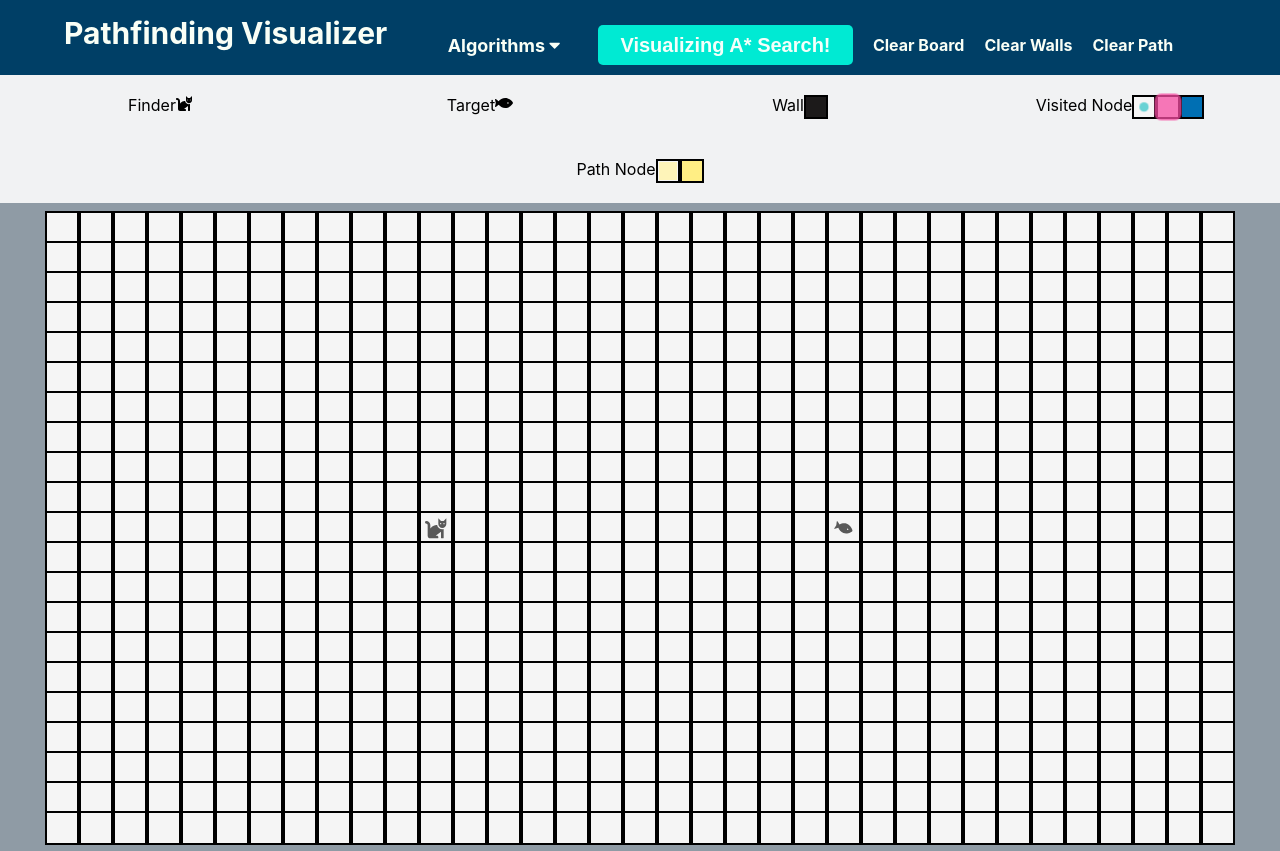
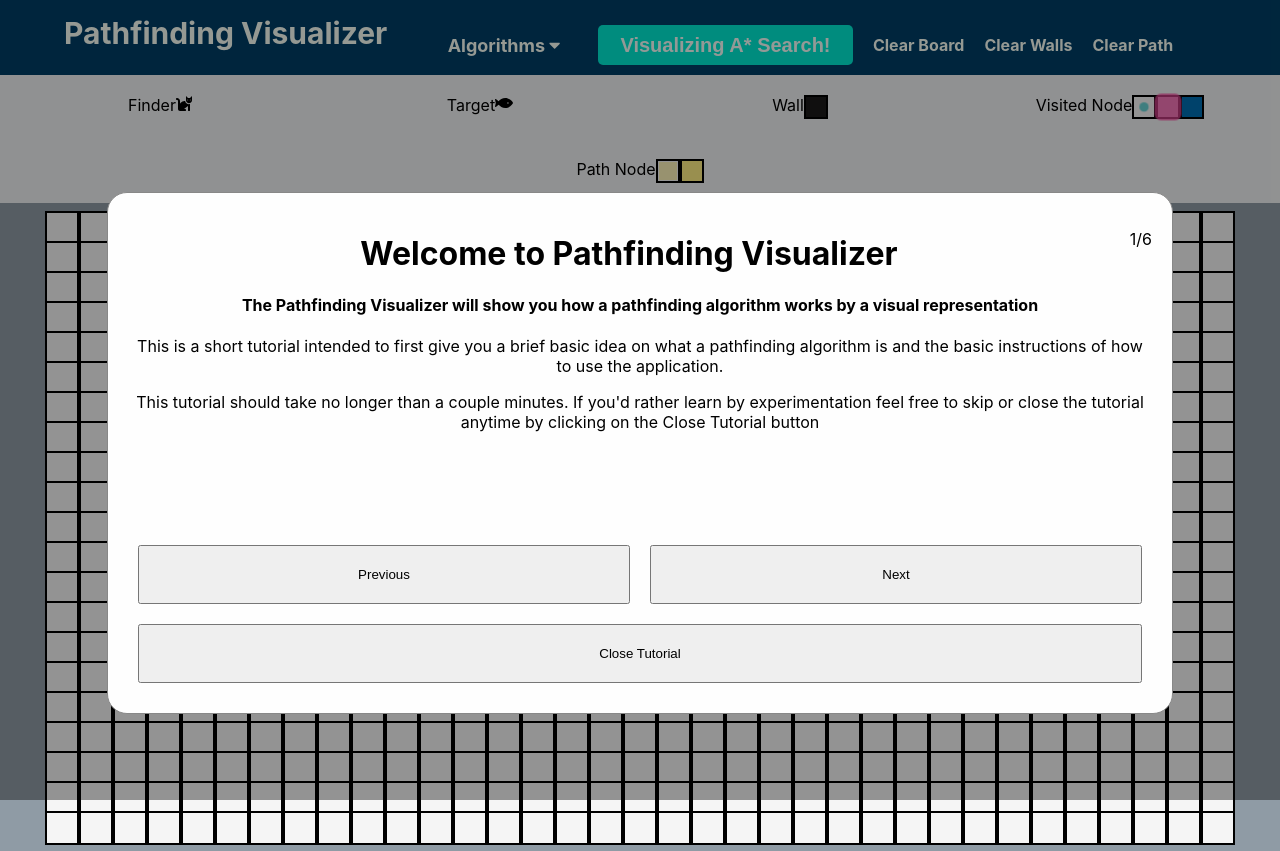
Before and after one commit to nkBrew/pathfinding-visualizer, a React (Create React App) app: page / in a window 1280 px wide. Built offline with nearby package versions, Linux system fonts and the light colour scheme.

Commit message:
Modal WIP. Basic modal setup. Working on pages

```diff
--- a/src/Header/Header.scss
+++ b/src/Header/Header.scss
@@ -83,10 +83,6 @@ $border-radius: 5px;
   transition:500ms;
 }
 
-// .dropdown-b {
-//   transition:800ms;
-// }
-
 .dropdown-btn-open {
     background-color: $primary;
     color:mintcream;
--- /dev/null
+++ b/src/Modal/Modal.scss
@@ -0,0 +1,48 @@
+.modal {
+  display: block;
+  z-index:1000;
+  position:fixed;
+  left:0;
+  top:0;
+  width:100%;
+  height:100%;
+  overflow:auto;
+  background-color: rgb(0,0,0);
+  background-color: rgba(0,0,0,0.4);
+}
+
+.modal-content {
+  background-color: #fefefe;
+  margin:15% auto;
+  padding:20px;
+  border:1px solid #888;
+  width:80%;
+  height:60%;
+  position:relative;
+  border-radius: 20px;
+}
+
+.modal-buttons-container {
+  position: absolute;
+  width:100%;
+  bottom:0;
+  left:0;
+}
+
+.modal-buttons-flexbox {
+  display:flex;
+  flex-flow: row wrap;
+  justify-content: space-around;
+  margin:20px;
+  > * {
+    padding:20px 0px;
+    margin:10px;
+    // flex-grow: 1;
+    flex:1 40%;
+    // width:100%;
+  }
+}
+
+.float-right {
+  float: right;
+}
--- /dev/null
+++ b/src/Modal/Modal.tsx
@@ -0,0 +1,55 @@
+import React, { useState } from 'react';
+import './Modal.scss';
+import ModalButton from './ModalButton/ModalButton';
+import Page1 from './Pages/Page1';
+
+const numPages = 6;
+const Modal = (): JSX.Element => {
+  const [open, setOpen] = useState(true);
+  const [page, setPage] = useState(1);
+
+  const closeModal = (e: React.MouseEvent<HTMLDivElement>) => {
+    const target = e.target as HTMLDivElement;
+
+    if (target.id == 'modal') {
+      setOpen(false);
+    }
+
+    return;
+  };
+
+  const setPageHelper = (i: number) => {
+    if ((i > 0 && page < numPages) || (i < 0 && page > 1)) {
+      setPage(page + i);
+    }
+  };
+
+  const renderModalPage = () => {
+    switch (page) {
+      case 1:
+        return <Page1 />;
+      default:
+        return;
+    }
+  };
+
+  return (
+    <div id="modal" className="modal" onClick={closeModal} style={{ display: open ? 'block' : 'none' }}>
+      <div id="modal-content" className="modal-content">
+        <p className="float-right">
+          {page}/{numPages}
+        </p>
+        {renderModalPage()}
+        <div className="modal-buttons-container">
+          <div className="modal-buttons-flexbox">
+            <ModalButton label="Previous" onClickHandler={() => setPageHelper(-1)} />
+            <ModalButton label="Next" onClickHandler={() => setPageHelper(1)} />
+            <ModalButton label="Close Tutorial" onClickHandler={() => setOpen(false)} />
+          </div>
+        </div>
+      </div>
+    </div>
+  );
+};
+
+export default Modal;
--- /dev/null
+++ b/src/Modal/ModalButton/ModalButton.tsx
@@ -0,0 +1,12 @@
+import React from 'react';
+
+type ModalButtonProps = {
+  label: string;
+  onClickHandler: () => void;
+};
+
+const ModalButton = ({ label, onClickHandler }: ModalButtonProps) => {
+  return <button onClick={onClickHandler}>{label}</button>;
+};
+
+export default ModalButton;
--- /dev/null
+++ b/src/Modal/Pages/Page1.tsx
@@ -0,0 +1,21 @@
+import React from 'react';
+
+const Page1 = (): JSX.Element => {
+  return (
+    <div>
+      <h1>Welcome to Pathfinding Visualizer</h1>
+      <h4>The Pathfinding Visualizer will show you how a pathfinding algorithm works by a visual representation</h4>
+      <p>
+        This is a short tutorial intended to first give you a brief basic idea on what a pathfinding algorithm is and
+        the basic instructions of how to use the application.
+      </p>
+      <p>
+        {'This tutorial should take no longer than a couple minutes. ' +
+          "If you'd rather learn by experimentation feel free to skip or close the tutorial " +
+          'anytime by clicking on the Close Tutorial button'}
+      </p>
+    </div>
+  );
+};
+
+export default Page1;
--- a/src/PathfindingVisualizer/Grid/Node/Node.scss
+++ b/src/PathfindingVisualizer/Grid/Node/Node.scss
@@ -15,7 +15,7 @@ $node-visited-animation-duration:1000ms;
   display: inline-block;
   background-color:whitesmoke;
   width:30px;
-  height: inherit;
+  height: 30px;
   border: 2px solid rgb(0, 0, 0);
   margin:0;
   vertical-align: top;
@@ -47,6 +47,8 @@ $node-visited-animation-duration:1000ms;
   background-color: $visited-final-colour;
 }
 
+
+
 .node-path, .node-path-no-ani {
   width:100%;
   height: 100%;
@@ -56,6 +58,12 @@ $node-visited-animation-duration:1000ms;
 .node-path {
   background-color: $path-color;
   animation: path-ani 500ms forwards;
+}
+
+.continuous {
+  animation-fill-mode:none;
+  animation-iteration-count: infinite;
+  animation-duration:1600ms;
 }
 
 .node-center-align {
--- a/src/PathfindingVisualizer/PathfindingVisualizer.tsx
+++ b/src/PathfindingVisualizer/PathfindingVisualizer.tsx
@@ -2,6 +2,7 @@ import React, { useEffect, useRef, useState } from 'react';
 import { ALGORITHM, calculateByAlgorithm, ColRow } from '../Algorithms/algorithms';
 import Header from '../Header/Header';
 import Legend from '../Legend/Legend';
+import Modal from '../Modal/Modal';
 import Grid from './Grid/Grid';
 import Node, { NodeType } from './Grid/Node/Node';
 import './PathfindingVisualizer.css';
@@ -250,6 +251,7 @@ const PathfindingVisualizer = (): JSX.Element => {
 
   return (
     <div>
+      <Modal />
       <Header
         algorithm={algorithm}
         visualizing={visualizing}
```
Also changed, not shown: src/Modal/Pages/Page2.tsx (added, +7 -0 lines), src/Node/NodeVisual.tsx (added, +16 -0 lines).
